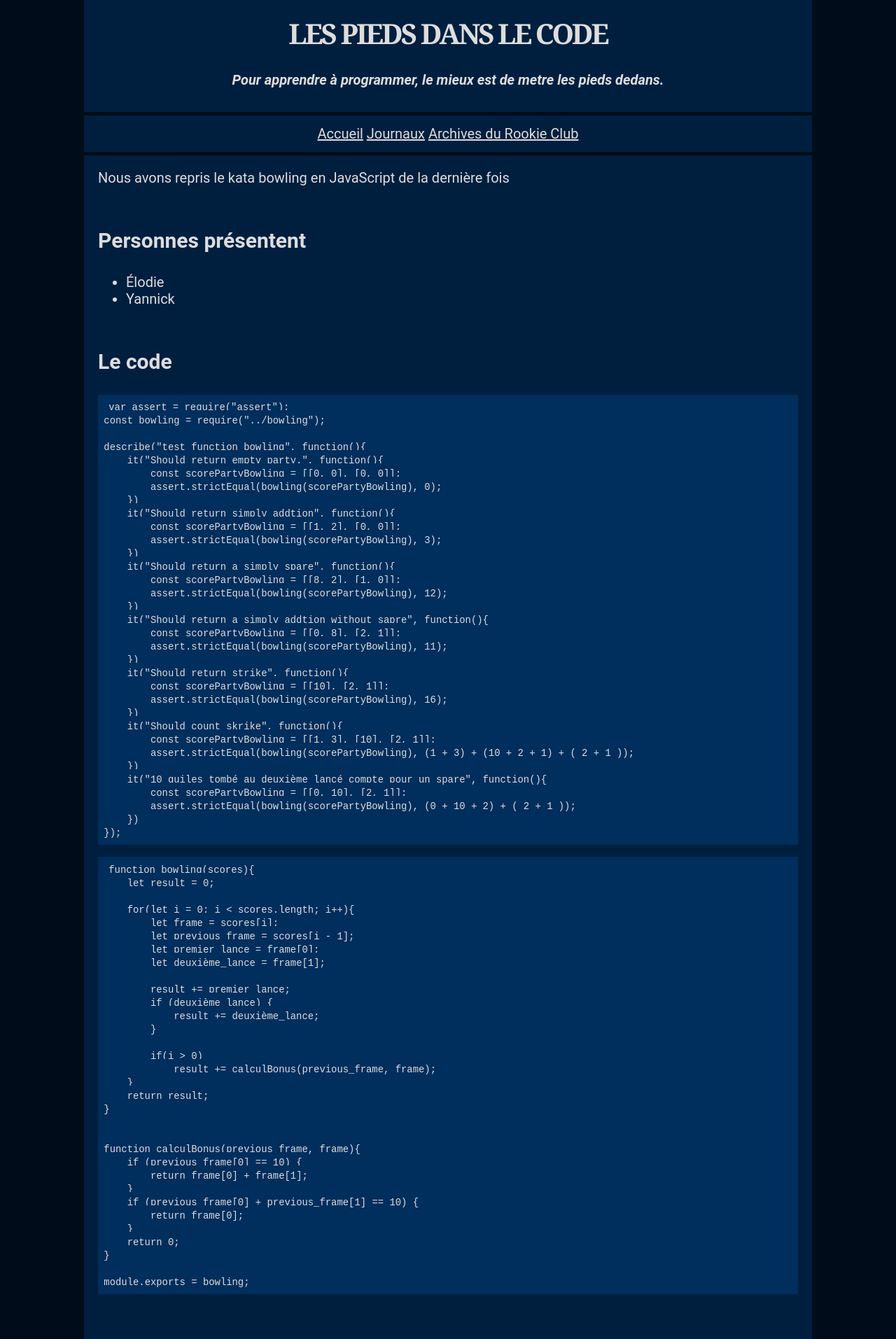
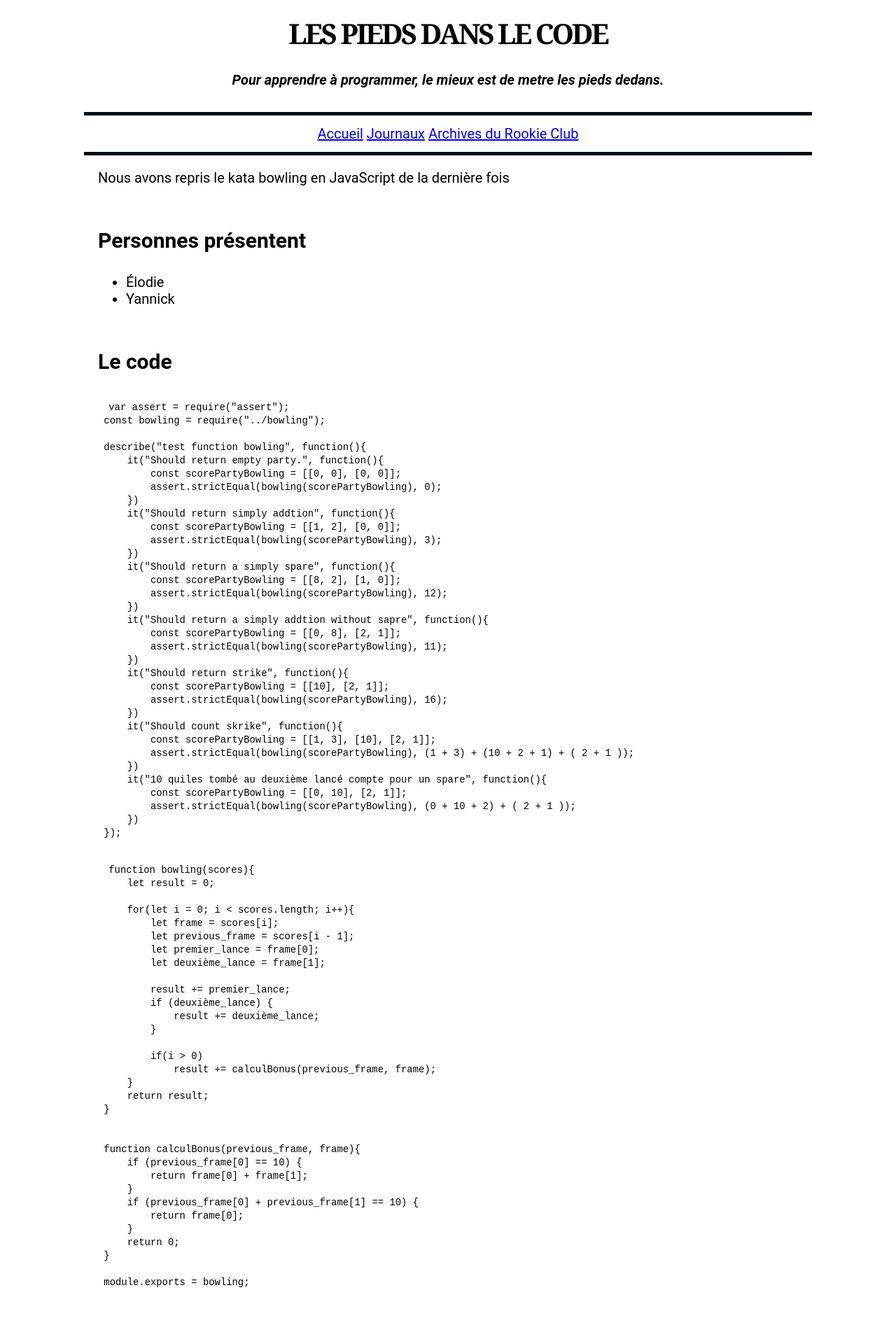
Before and after one commit to rookie-club/rookie-club.github.io, a Jekyll site: the page built from journaux/20201218-kata-bowling-cuisine-a-code.md, in a window 1280 px wide. Shown: the top 1913 px of the page at 70% size. Built offline with Jekyll 4.4.1, drawn with Linux system fonts in a browser that asks for light colours.

Commit message:
Supprime les couleurs un peu mal choisi

```diff
--- a/_layouts/default.html
+++ b/_layouts/default.html
@@ -9,15 +9,11 @@
     <link type="text/css" rel="stylesheet" href="knacss.css">
     <style>
       html {
-        background-color: #000C19;
         padding: 0;
-        color: #ddd;
         font-size: 1.25rem;
       }
       body {
         padding: 1em;
-        background-color: #001F3F;
-        color: #ddd;
         font-family: roboto, noto, ubuntu, 'helvetica neue', helvetica, arial, sans-serif;
         max-width: 50em;
         margin: 0 1em;
@@ -26,19 +22,10 @@
       pre, code {
         font-family: "Courier New", monospace;
         font-size: smaller;
-        background-color: #002E5D;
         overflow: auto;
         padding: .5em;
       }
-      a, h1, h2, h3, h4, h5, h6 {
-        color: #ddd;
-      }
-      a:hover {
-        background-color: #FFDC00;
-        color: #001F3F;
-      }
       blockquote {
-        background-color: #612100;
         font-style: italic;
         font-size: smaller;
         padding: 0.2em 1em;
```
